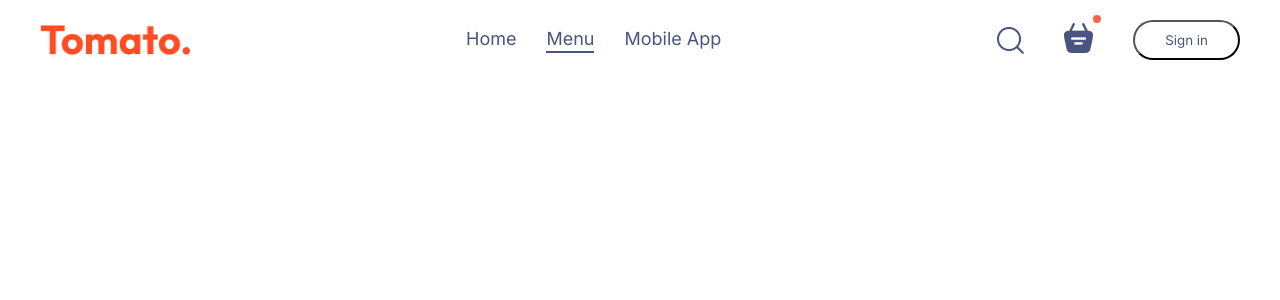
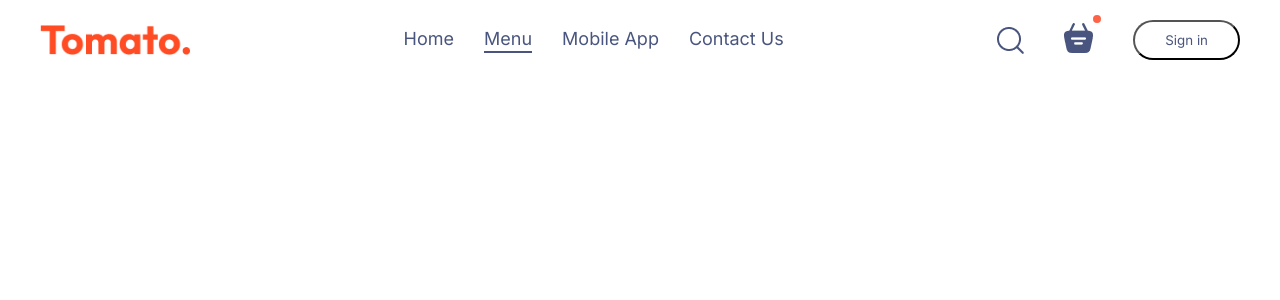
Before and after one commit to shadirahdari/FoodDelivery, a React (Vite) app: page / in a window 1280 px wide. Shown: the top 300 px of the page. Built offline with nearby package versions, Linux system fonts and the light colour scheme; a web font is replaced by a local one.

Commit message:
added contact us to navbar menu

```diff
--- a/src/Components/Navbar/navbar.jsx
+++ b/src/Components/Navbar/navbar.jsx
@@ -13,6 +13,7 @@ const Navbar = () => {
         <li onClick={()=>setMenu("Home")} className= {menu==="Home"?"active":""}>Home</li>
         <li  onClick={()=>setMenu("Menu")}className= {menu==="Menu"?"active":""}>Menu</li>
         <li  onClick={()=>setMenu("Mobile-App")}className= {menu==="Mobile-App"?"active":""}>Mobile App</li>
+        <li  onClick={()=>setMenu("Contact-Us")}className= {menu==="Contact-Us"?"active":""}>Contact Us</li>
       </ul>
 
       <div className="navbar-right">
```
